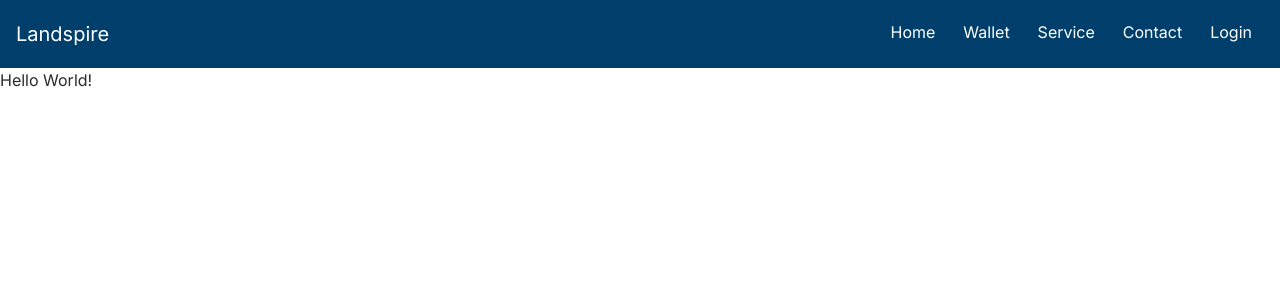
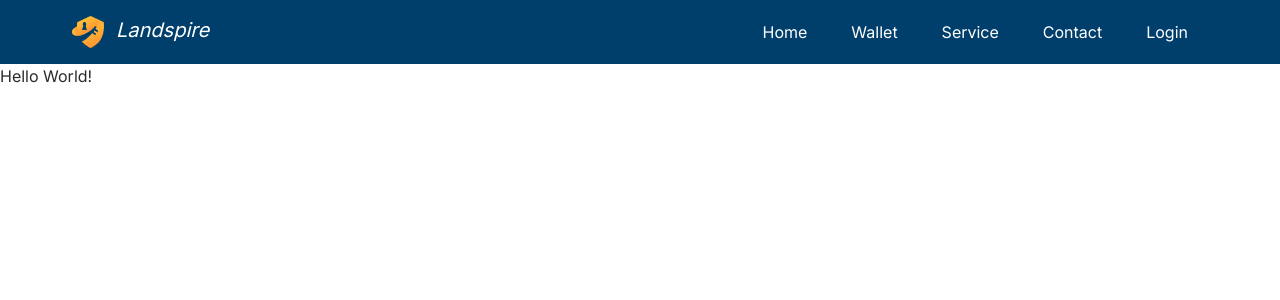
Before and after one commit to Rqwannn/Landspire, a Next.js app in the folder landspire_v1/: page / in a window 1280 px wide. Shown: the top 300 px of the page. Built offline with nearby package versions, Linux system fonts and the light colour scheme; no server answers.

Commit message:
feat: navbar

```diff
--- a/landspire_v1/src/app/components/Navbar/index.tsx
+++ b/landspire_v1/src/app/components/Navbar/index.tsx
@@ -2,17 +2,18 @@ import Link from "next/link";
 
 const Navbar = () => {
     return (
-        <nav className="bg-landspire_blue flex justify-between px-4 py-5 text-landspire_white">
-            <div className="title text-xl">
-                Landspire
+        <nav className="bg-landspire_blue flex justify-between px-[72px] py-4 text-landspire_white">
+            <div className="flex flex-row gap-3">
+                <img src="/assets/logos/logo.png" alt="lanspire" width={32} height={32} />
+                <p className="title italic text-xl ">Landspire</p>
             </div>
             <div className="list_menu">
                 <ul className="flex gap-7 px-3">
-                    <li><Link href="/">Home</Link></li>
-                    <li><Link href="/">Wallet</Link></li>
-                    <li><Link href="/">Service</Link></li>
-                    <li><Link href="/">Contact</Link></li>
-                    <li><Link href="/">Login</Link></li>
+                    <li className="hover:bg-[#424ab6] py-1 px-2 rounded-lg duration-300"><Link href="/">Home</Link></li>
+                    <li className="hover:bg-[#424ab6] py-1 px-2 rounded-lg duration-300"><Link href="/">Wallet</Link></li>
+                    <li className="hover:bg-[#424ab6] py-1 px-2 rounded-lg duration-300"><Link href="/">Service</Link></li>
+                    <li className="hover:bg-[#424ab6] py-1 px-2 rounded-lg duration-300"><Link href="/">Contact</Link></li>
+                    <li className="hover:bg-[#424ab6] py-1 px-2 rounded-lg duration-300"><Link href="/">Login</Link></li>
                 </ul>
             </div>
         </nav>
```
Also changed, not shown: landspire_v1/public/assets/logos/logo.png (added).
